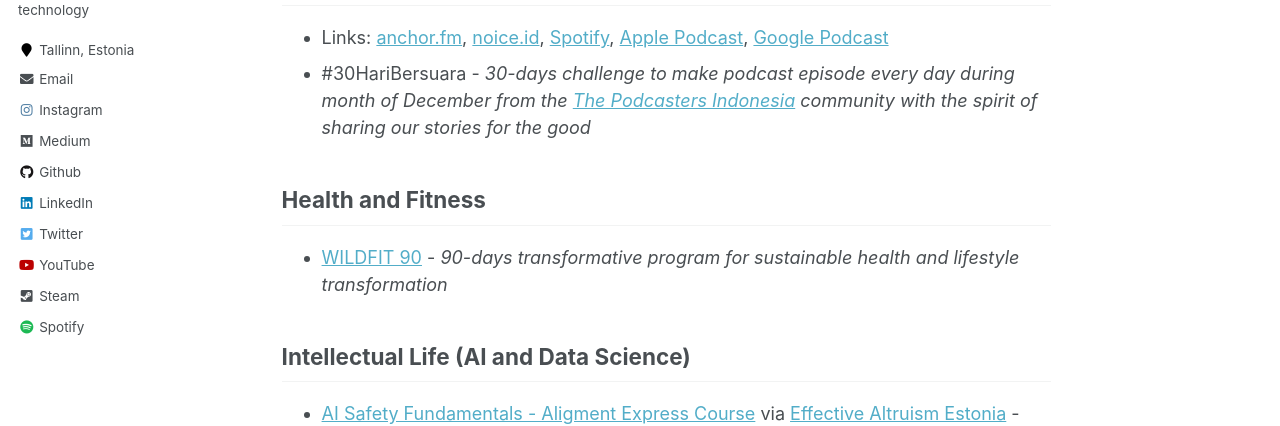
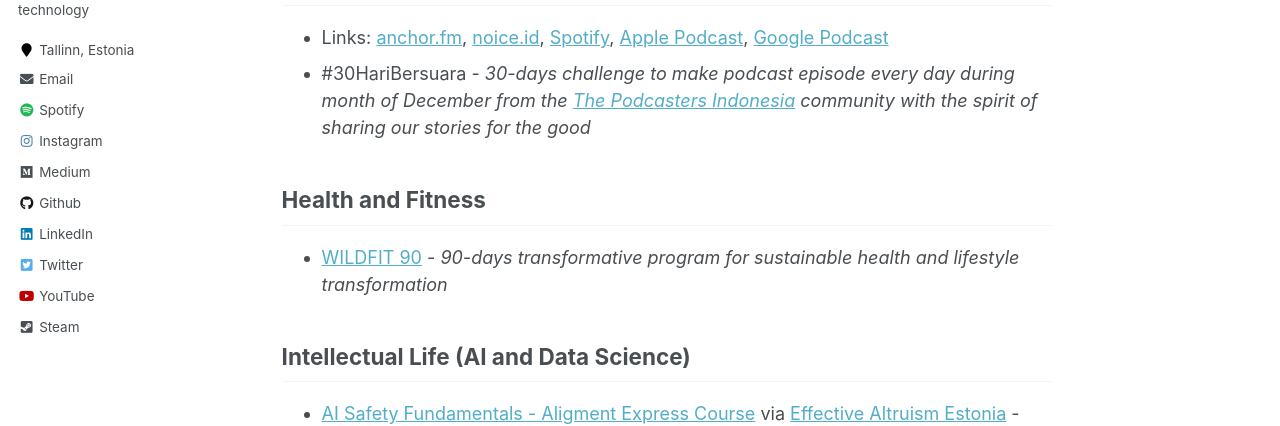
Before and after one commit to enliktjioe/enliktjioe.github.io, a Jekyll site: the page built from _pages/about.md, in a window 1280 px wide. Shown: the part 375-801 px from the top of the page. Built offline with Jekyll 4.4.1, drawn with Linux system fonts in a browser that asks for light colours.

Commit message:
re-order spotify links

```diff
--- a/_includes/author-profile.html
+++ b/_includes/author-profile.html
@@ -33,6 +33,9 @@
       {% endif %}
       {% if author.email %}
         <li><a href="mailto:{{ author.email }}"><i class="fas fa-fw fa-envelope" aria-hidden="true"></i> {{ site.data.ui-text[site.locale].email_label | default: "Email" }}</a></li>
+      {% endif %}
+      {% if author.spotify %}
+        <li><a href="{{ author.spotify }}"><i class="fab fa-fw fa-spotify" aria-hidden="true"></i> Spotify</a></li>
       {% endif %}
       {% if author.instagram %}
         <li><a href="https://instagram.com/{{ author.instagram }}"><i class="fab fa-fw fa-instagram" aria-hidden="true"></i> Instagram</a></li>
@@ -94,9 +97,6 @@
       {% if author.soundcloud %}
         <li><a href="https://soundcloud.com/{{ author.soundcloud }}"><i class="fab fa-fw fa-soundcloud" aria-hidden="true"></i> Soundcloud</a></li>
       {% endif %}
-      {% if author.spotify %}
-        <li><a href="{{ author.spotify }}"><i class="fab fa-fw fa-spotify" aria-hidden="true"></i> Spotify</a></li>
-      {% endif %}
       {% if author.weibo %}
         <li><a href="https://www.weibo.com/{{ author.weibo }}"><i class="fab fa-fw fa-weibo" aria-hidden="true"></i> Weibo</a></li>
       {% endif %}
```
